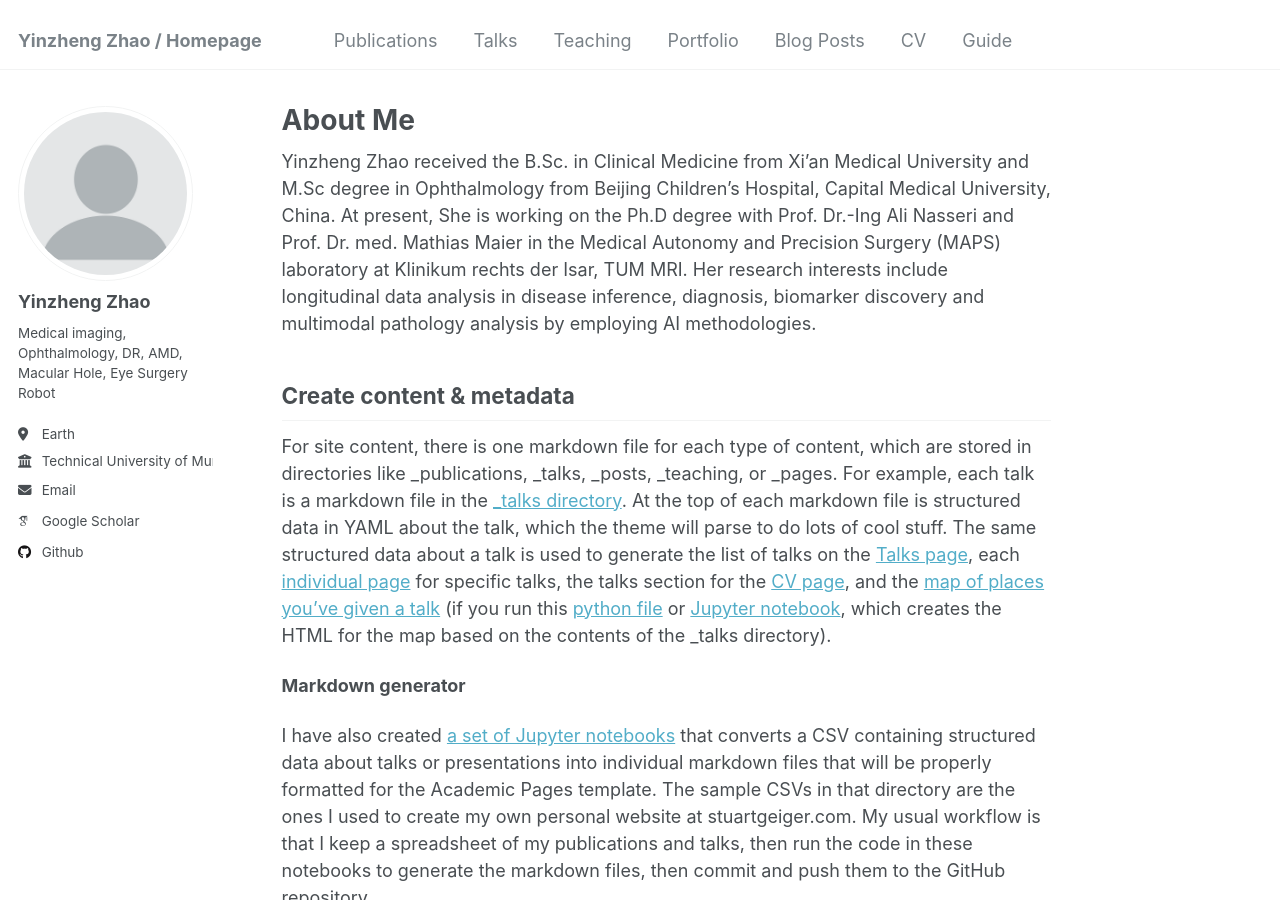
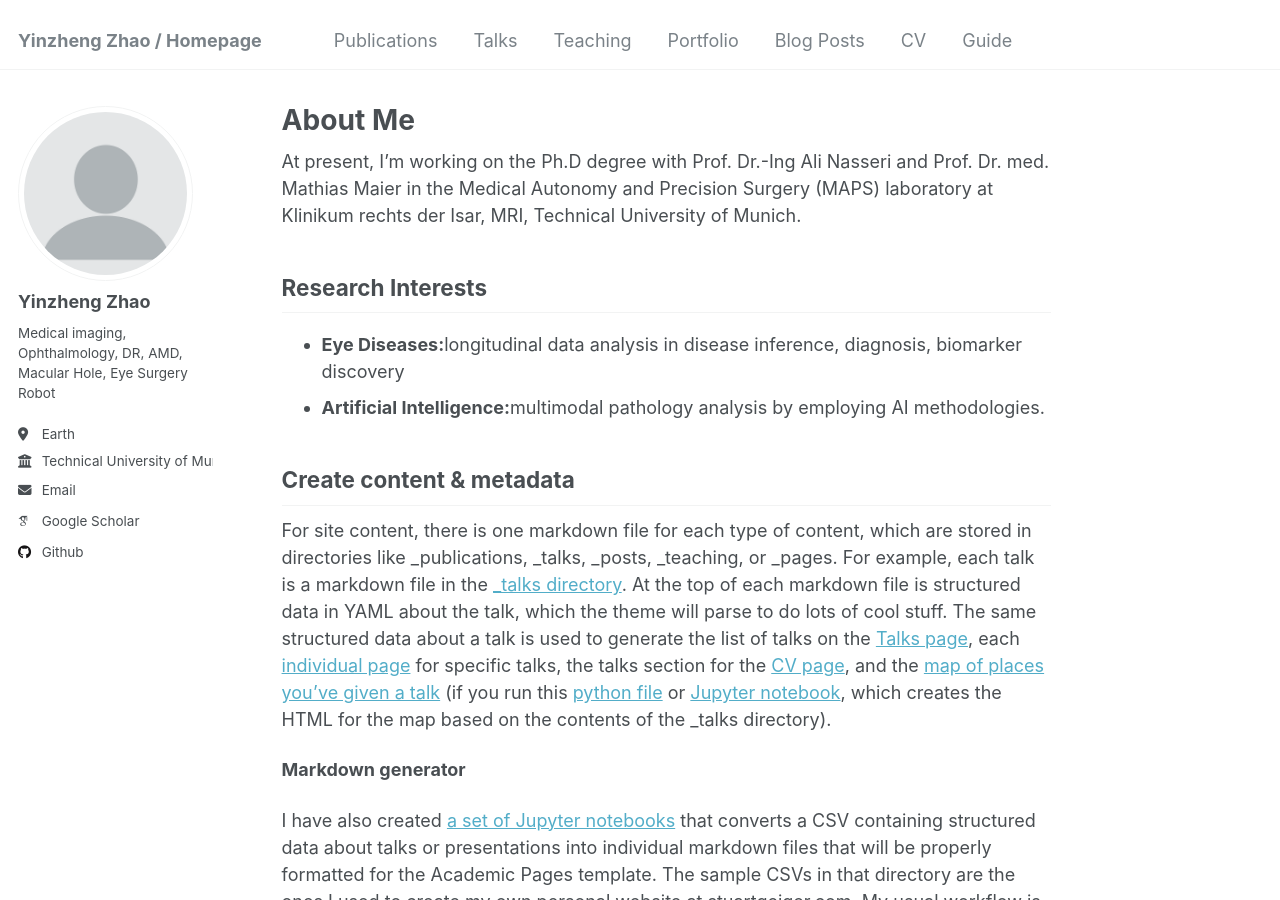
Before and after one commit to rouroumeimei/rouroumeimei.github.io, a Jekyll site: the page built from _pages/about.md, in a window 1280 px wide and 900 px high. Built offline with Jekyll 4.4.1, drawn with Linux system fonts in a browser that asks for light colours; some web fonts are replaced.

Commit message:
Update about.md

```diff
--- a/_pages/about.md
+++ b/_pages/about.md
@@ -7,7 +7,12 @@ redirect_from:
   - /about.html
 ---
 
-Yinzheng Zhao received the B.Sc. in Clinical Medicine from Xi'an Medical University and M.Sc degree in Ophthalmology from Beijing Children's Hospital, Capital Medical University, China. At present, She is working on the Ph.D degree with Prof. Dr.-Ing Ali Nasseri and Prof. Dr. med. Mathias Maier in the Medical Autonomy and Precision Surgery (MAPS) laboratory at Klinikum rechts der Isar, TUM MRI. Her research interests include longitudinal data analysis in disease inference, diagnosis, biomarker discovery and multimodal pathology analysis by employing AI methodologies.
+At present, I'm working on the Ph.D degree with Prof. Dr.-Ing Ali Nasseri and Prof. Dr. med. Mathias Maier in the Medical Autonomy and Precision Surgery (MAPS) laboratory at Klinikum rechts der Isar, MRI, Technical University of Munich.
+
+Research Interests
+------
+- **Eye Diseases:**longitudinal data analysis in disease inference, diagnosis, biomarker discovery
+- **Artificial Intelligence:**multimodal pathology analysis by employing AI methodologies.
 
 <!--A data-driven personal website
 ======
```
